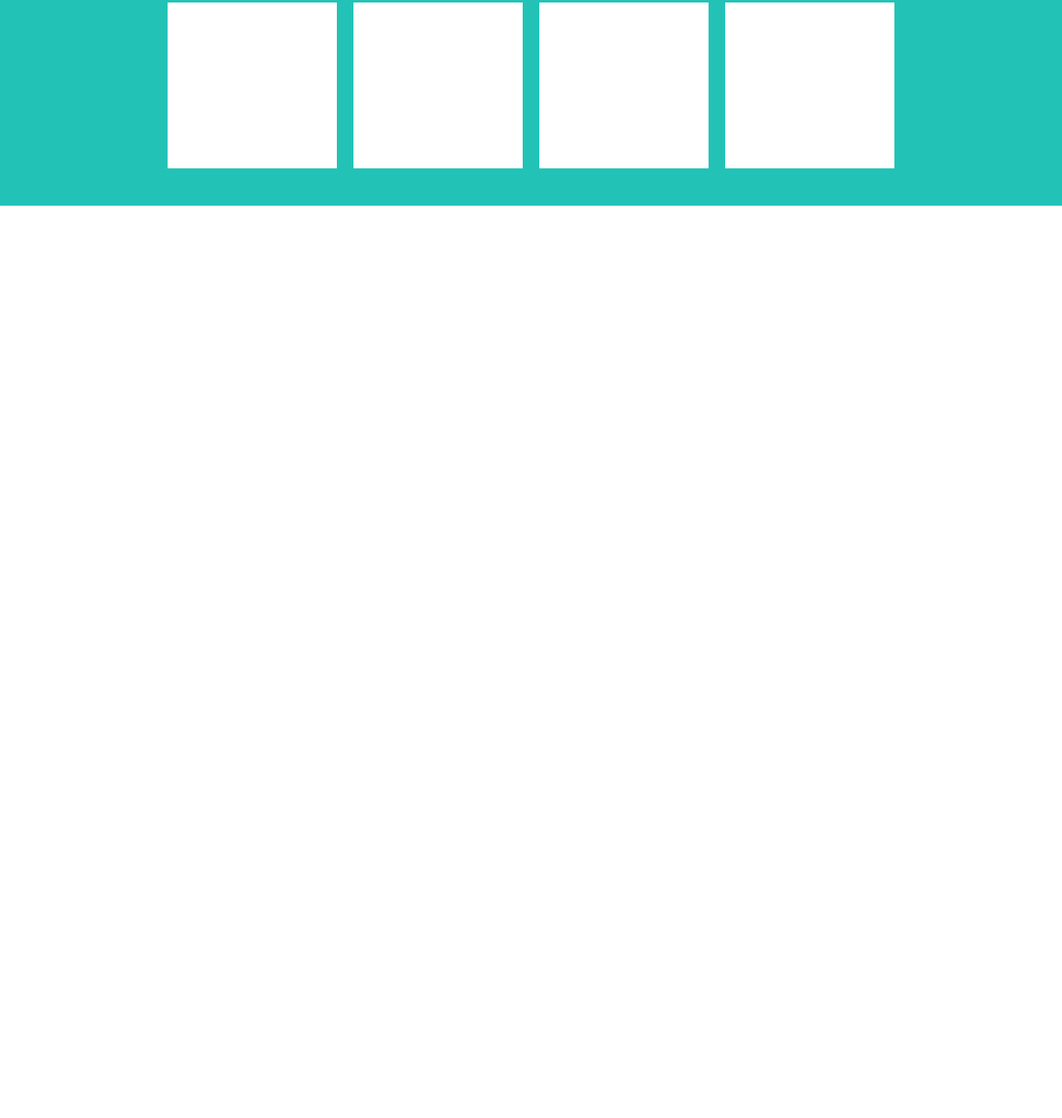
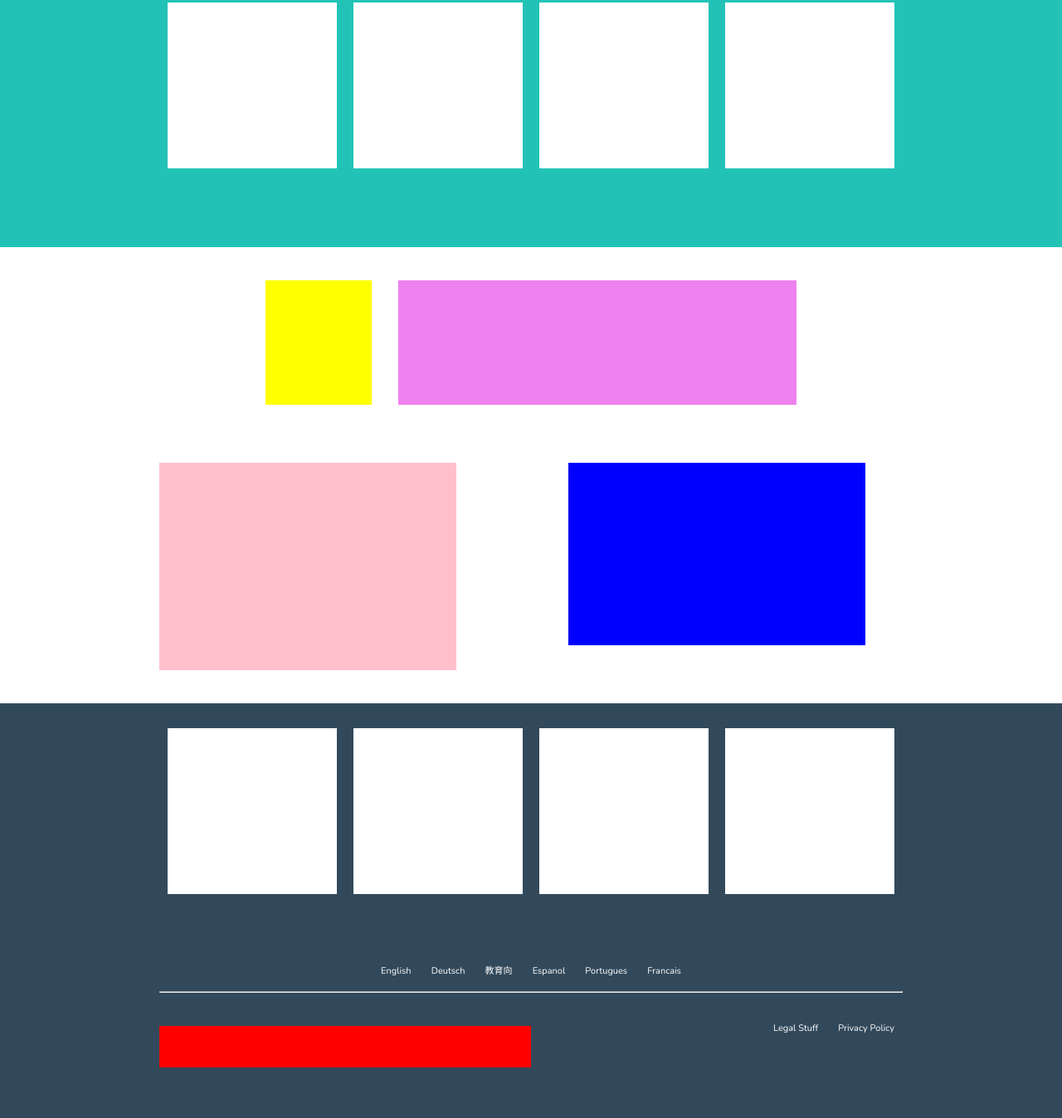
Before and after one commit to Nicolas2595/-htmlcss-hubspot, a plain HTML site: page index.html in a window 1280 px wide. Shown: the part 2242-3590 px from the top of the page at 83% size. Before the commit the page ends 2490 px from the top, so only its background shows below. Drawn offline with nearby package versions, Linux system fonts and the light colour scheme.

Commit message:
finite strutture main e footer

```diff
--- a/css/style.css
+++ b/css/style.css
@@ -206,7 +206,7 @@ p {
 
 /*Section3*/
 .box-main2 {
-    height: 650px;
+    height: 700px;
     width: 100%;
     background-color: #22c3b6;
 }
@@ -231,3 +231,109 @@ h3 {
     background: white;
     width: calc(100% / 4 - 20px);
 }
+
+/*sezione4*/
+.section4-main {
+    height: 550px;
+    width: 100%;
+}
+
+.box1-section4-main {
+    margin-bottom: 70px;
+}
+
+.under1-box1-section4 {
+    height: 150px;
+    width: 20%;
+    background-color: yellow;
+    margin-right: 5%;
+}
+
+.under2-box1-section4 {
+    height: 150px;
+    width: 75%;
+    background-color: violet;
+
+}
+
+.under1-box2-section4 {
+    height: 250px;
+    width: 40%;
+    background-color: pink;
+    margin-right: 15%;
+}
+
+.under2-box2-section4 {
+    height: 220px;
+    width: 40%;
+    background-color: blue;
+}
+
+/*Footer*/
+.section-footer {
+    height: 500px;
+    width: 100%;
+    background-color: #32495b;
+}
+
+/*Section1 footer*/
+.undersection-footer {
+    margin: 10px;
+    height: 200px;
+    background: white;
+    width: calc(100% / 4 - 20px);
+    margin-top: 30px;
+}
+
+/*section2 footer*/
+.list-inline2 {
+    list-style: none;
+    text-align: center;
+    padding-top: 70px;
+    padding-bottom: 15px;
+}
+
+.list-inline2 > li {
+    display: inline-block;
+    padding: 0 10px;
+}
+
+.list-inline2  a {
+    text-decoration: none;
+    font-size: 11px;
+    color: white;
+}
+
+.hr-footer {
+    color: white;
+}
+
+.footer-logo {
+    height: 50px;
+    background-color: red;
+    width: 50%;
+    margin-top: 40px;
+}
+
+.nav-footer {
+    width: 50%;
+    height: 100%;
+}
+
+.list-inline3 {
+    list-style: none;
+    text-align: right;
+    padding-top: 30px;
+    padding-bottom: 15px;
+}
+
+.list-inline3 > li {
+    display: inline-block;
+    padding: 0 10px;
+}
+
+.list-inline3  a {
+    text-decoration: none;
+    font-size: 11px;
+    color: white;
+}
--- a/index.html
+++ b/index.html
@@ -127,40 +127,98 @@
                     <div class="rettangle-main float-left"></div>
 
                 </section>
+            </div>
 
-                <section class="section4-main container">
+                <section class="section4-main">
+
+                    <div class="box1-section4-main container2 clearfix">
+
+                        <div class="under1-box1-section4 float-left"></div>
+                        <div class="under2-box1-section4 float-left"></div>
+
+                    </div>
+
+                    <div class="box2-section4-main container clearfix">
+
+                        <div class="under1-box2-section4 float-left"></div>
+                        <div class="under2-box2-section4 float-left"></div>
+
+                    </div>
 
                 </section>
-
-            </div>
-
 
         </main>
         <!-- Fine Main -->
 
+        <!-- Inizio Footer -->
+        <footer>
 
+            <div class="section-footer">
 
+                <div class="section1-footer container clearfix">
 
-        <!-- Inizio Footer -->
-        <footer></footer>
-        <!-- Fine Footer -->
+                    <div class="undersection-footer float-left"></div>
+                    <div class="undersection-footer float-left"></div>
+                    <div class="undersection-footer float-left"></div>
+                    <div class="undersection-footer float-left"></div>
+
+                </div>
+
+                <div class="section2-footer">
+
+                    <nav>
+                        <ul class="list-inline2">
+                            <li>
+                                <a href="#">English</a>
+                            </li>
+                            <li>
+                                <a href="#">Deutsch</a>
+                            </li>
+                            <li>
+                                <a href="#">教育向</a>
+                            </li>
+                            <li>
+                                <a href="#">Espanol</a>
+                            </li>
+                            <li>
+                                <a href="#">Portugues</a>
+                            </li>
+                            <li>
+                                <a href="#">Francais</a>
+                            </li>
+                        </ul>
+                    </nav>
+
+                </div>
+
+                <hr class="hr-footer container">
+
+                <div class="section3-footer container clearfix">
+                    <div class="footer-logo float-left">
+
+                    </div>
+
+                    <nav class="nav-footer float-left">
+                        <ul class="list-inline3">
+                            <li>
+                                <a href="#">Legal Stuff</a>
+                            </li>
+                            <li>
+                                <a href="#">Privacy Policy</a>
+                            </li>
+                        </ul>
+                    </nav>
+
+                </div>
+
+            </div>
 
 
 
 
 
-
-
-
-
-
-
-
-
-
-
-
-
+        </footer>
+        <!-- Fine Footer -->
 
     </body>
 </html>
```
